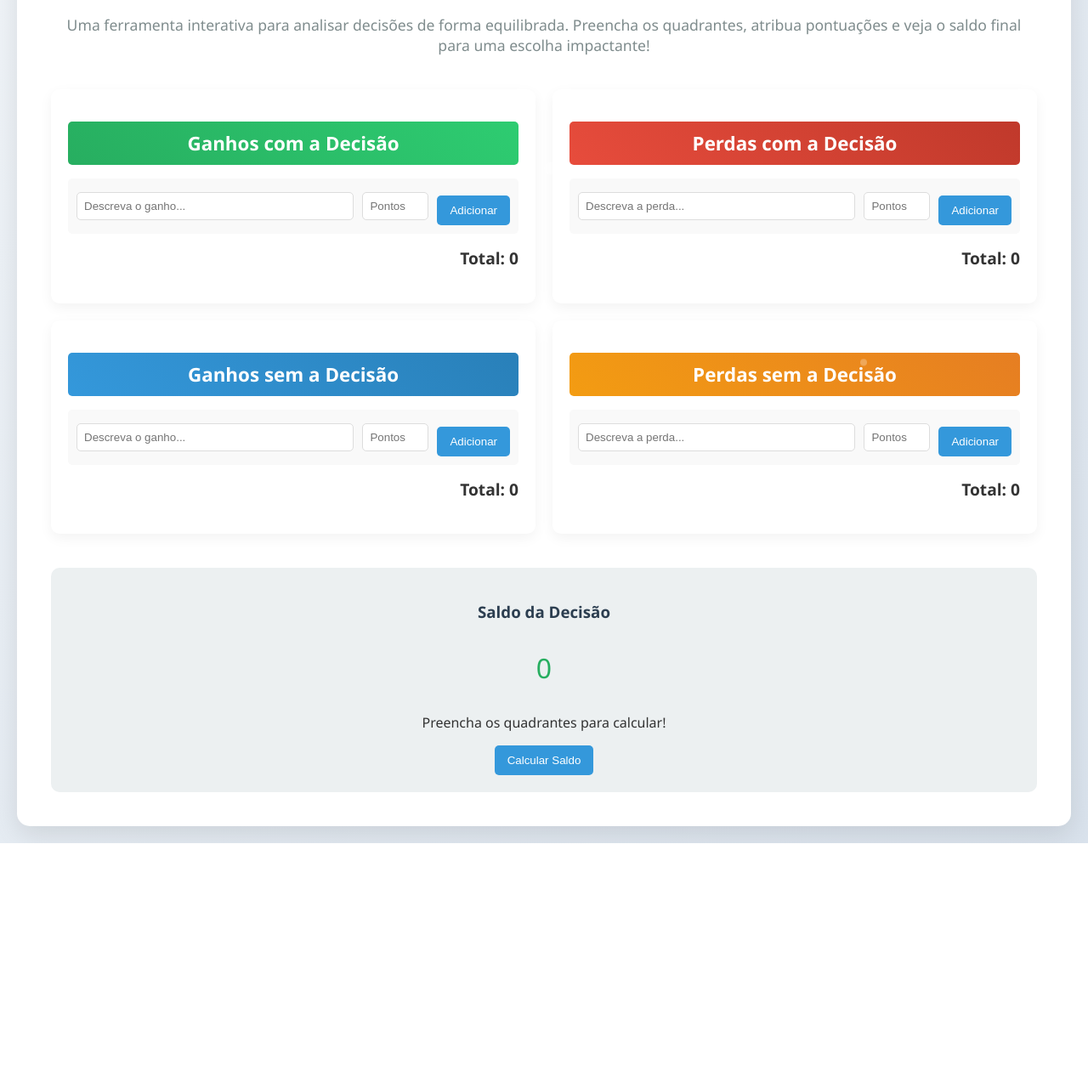
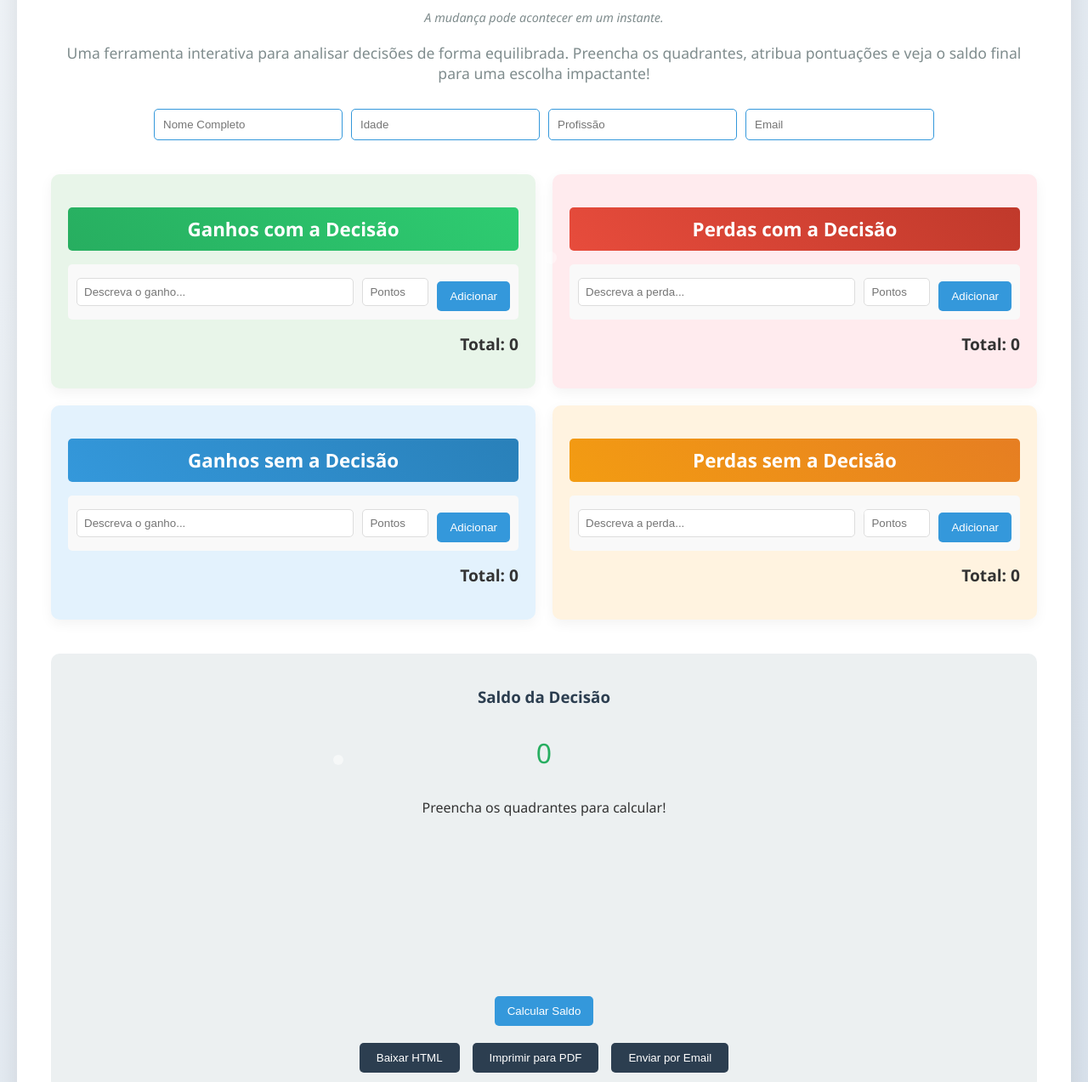
Before and after one commit to Impulsoflow/PrazerDor, a plain HTML site: page index.html in a window 1280 px wide. Shown: the part 145-1418 px from the top of the page at 85% size. Before the commit the page ends 1137 px from the top, so only its background shows below. Drawn offline with nearby package versions, Linux system fonts and the light colour scheme.

Commit message:
Update index.html

```diff
--- a/index.html
+++ b/index.html
@@ -3,7 +3,7 @@
 <head>
     <meta charset="UTF-8">
     <meta name="viewport" content="width=device-width, initial-scale=1.0">
-    <title>Relatório de Perdas e Ganhos - Decisão Impactante</title>
+    <title>Ferramenta Perdas e Ganhos Impulso Coaching - Relatório de Decisão</title>
     <style>
         /* Estilo contemporâneo: Gradientes suaves, sombras sutis, tipografia moderna, layout responsivo */
         body {
@@ -32,16 +32,44 @@
             text-align: center;
             color: #2c3e50;
             font-size: 2.5em;
-            margin-bottom: 20px;
+            margin-bottom: 10px;
             text-transform: uppercase;
             letter-spacing: 1px;
+        }
+
+        .slogan {
+            text-align: center;
+            font-size: 0.9em;
+            color: #7f8c8d;
+            margin-bottom: 20px;
+            font-style: italic;
         }
 
         .description {
             text-align: center;
             font-size: 1.1em;
             color: #7f8c8d;
+            margin-bottom: 30px;
+        }
+
+        .personal-data {
+            display: flex;
+            flex-wrap: wrap;
+            justify-content: center;
             margin-bottom: 40px;
+            gap: 10px;
+        }
+
+        .personal-data input {
+            padding: 10px;
+            border: 1px solid #ddd;
+            border-radius: 5px;
+            width: 200px;
+            max-width: 100%;
+        }
+
+        .personal-data input[required] {
+            border-color: #3498db;
         }
 
         .matrix {
@@ -51,7 +79,6 @@
         }
 
         .quadrant {
-            background: #fff;
             border-radius: 10px;
             padding: 20px;
             box-shadow: 0 5px 15px rgba(0, 0, 0, 0.05);
@@ -61,6 +88,11 @@
         .quadrant:hover {
             transform: translateY(-5px);
         }
+
+        .ganhos-com-quad { background: #e8f5e9; } /* Verde claro */
+        .perdas-com-quad { background: #ffebee; } /* Vermelho claro */
+        .ganhos-sem-quad { background: #e3f2fd; } /* Azul claro */
+        .perdas-sem-quad { background: #fff3e0; } /* Laranja claro */
 
         .quadrant h2 {
             font-size: 1.4em;
@@ -145,6 +177,32 @@
             color: #27ae60;
         }
 
+        #scoreChart {
+            max-width: 600px;
+            margin: 20px auto;
+        }
+
+        .actions {
+            display: flex;
+            justify-content: center;
+            gap: 15px;
+            margin-top: 20px;
+        }
+
+        .action-btn {
+            background: #2c3e50;
+            color: white;
+            border: none;
+            padding: 10px 20px;
+            border-radius: 5px;
+            cursor: pointer;
+            transition: background 0.3s;
+        }
+
+        .action-btn:hover {
+            background: #34495e;
+        }
+
         /* Efeito impactante: Partículas de fundo sutis */
         .particles {
             position: absolute;
@@ -174,6 +232,9 @@
             .matrix {
                 grid-template-columns: 1fr;
             }
+            .personal-data {
+                flex-direction: column;
+            }
         }
     </style>
 </head>
@@ -186,11 +247,19 @@
             <div class="particle" style="width: 12px; height: 12px; top: 70%; left: 30%; animation-delay: 6s;"></div>
         </div>
 
-        <h1>Relatório de Perdas e Ganhos</h1>
+        <h1>Ferramenta Perdas e Ganhos Impulso Coaching</h1>
+        <p class="slogan">A mudança pode acontecer em um instante.</p>
         <p class="description">Uma ferramenta interativa para analisar decisões de forma equilibrada. Preencha os quadrantes, atribua pontuações e veja o saldo final para uma escolha impactante!</p>
 
+        <div class="personal-data">
+            <input type="text" placeholder="Nome Completo" required>
+            <input type="number" placeholder="Idade" min="0" required>
+            <input type="text" placeholder="Profissão" required>
+            <input type="email" placeholder="Email" required>
+        </div>
+
         <div class="matrix">
-            <div class="quadrant">
+            <div class="quadrant ganhos-com-quad">
                 <h2 class="ganhos-com">Ganhos com a Decisão</h2>
                 <ul class="item-list" id="ganhos-com-list"></ul>
                 <div class="item">
@@ -201,7 +270,7 @@
                 <p class="total" id="ganhos-com-total">Total: 0</p>
             </div>
 
-            <div class="quadrant">
+            <div class="quadrant perdas-com-quad">
                 <h2 class="perdas-com">Perdas com a Decisão</h2>
                 <ul class="item-list" id="perdas-com-list"></ul>
                 <div class="item">
@@ -212,7 +281,7 @@
                 <p class="total" id="perdas-com-total">Total: 0</p>
             </div>
 
-            <div class="quadrant">
+            <div class="quadrant ganhos-sem-quad">
                 <h2 class="ganhos-sem">Ganhos sem a Decisão</h2>
                 <ul class="item-list" id="ganhos-sem-list"></ul>
                 <div class="item">
@@ -223,7 +292,7 @@
                 <p class="total" id="ganhos-sem-total">Total: 0</p>
             </div>
 
-            <div class="quadrant">
+            <div class="quadrant perdas-sem-quad">
                 <h2 class="perdas-sem">Perdas sem a Decisão</h2>
                 <ul class="item-list" id="perdas-sem-list"></ul>
                 <div class="item">
@@ -239,11 +308,20 @@
             <h3>Saldo da Decisão</h3>
             <p class="score-value" id="score-value">0</p>
             <p id="recommendation">Preencha os quadrantes para calcular!</p>
+            <canvas id="scoreChart"></canvas>
             <button class="add-btn" style="margin: 0 auto; display: block;" onclick="calculateScore()">Calcular Saldo</button>
+            <div class="actions">
+                <button class="action-btn" onclick="downloadHTML()">Baixar HTML</button>
+                <button class="action-btn" onclick="printToPDF()">Imprimir para PDF</button>
+                <button class="action-btn" onclick="sendEmail()">Enviar por Email</button>
+            </div>
         </div>
     </div>
 
+    <script src="https://cdn.jsdelivr.net/npm/chart.js"></script>
     <script>
+        let chart = null;
+
         function addItem(listId) {
             const list = document.getElementById(listId);
             const inputs = list.parentElement.querySelectorAll('input');
@@ -290,6 +368,47 @@
             if (score > 0) rec = 'Favorece a decisão! Vá em frente com confiança.';
             if (score < 0) rec = 'Não favorece a decisão. Considere alternativas.';
             document.getElementById('recommendation').textContent = rec;
+
+            // Atualizar gráfico
+            const ctx = document.getElementById('scoreChart').getContext('2d');
+            if (chart) chart.destroy();
+            chart = new Chart(ctx, {
+                type: 'bar',
+                data: {
+                    labels: ['Ganhos Com', 'Perdas Com', 'Ganhos Sem', 'Perdas Sem'],
+                    datasets: [{
+                        label: 'Pontuação por Tema',
+                        data: [ganhosCom, perdasCom, ganhosSem, perdasSem],
+                        backgroundColor: ['#2ecc71', '#e74c3c', '#3498db', '#f39c12']
+                    }]
+                },
+                options: {
+                    scales: {
+                        y: { beginAtZero: true }
+                    }
+                }
+            });
+        }
+
+        function downloadHTML() {
+            const content = document.documentElement.outerHTML;
+            const blob = new Blob([content], { type: 'text/html' });
+            const url = URL.createObjectURL(blob);
+            const a = document.createElement('a');
+            a.href = url;
+            a.download = 'relatorio_perdas_ganhos.html';
+            a.click();
+            URL.revokeObjectURL(url);
+        }
+
+        function printToPDF() {
+            window.print(); // Usa a função de impressão do navegador para salvar como PDF
+        }
+
+        function sendEmail() {
+            const subject = 'Relatório Perdas e Ganhos Impulso Coaching';
+            const body = encodeURIComponent(document.documentElement.outerHTML);
+            window.location.href = `mailto:impulsoflow@gmail.com?subject=${subject}&body=${body}`;
         }
     </script>
 </body>
```
